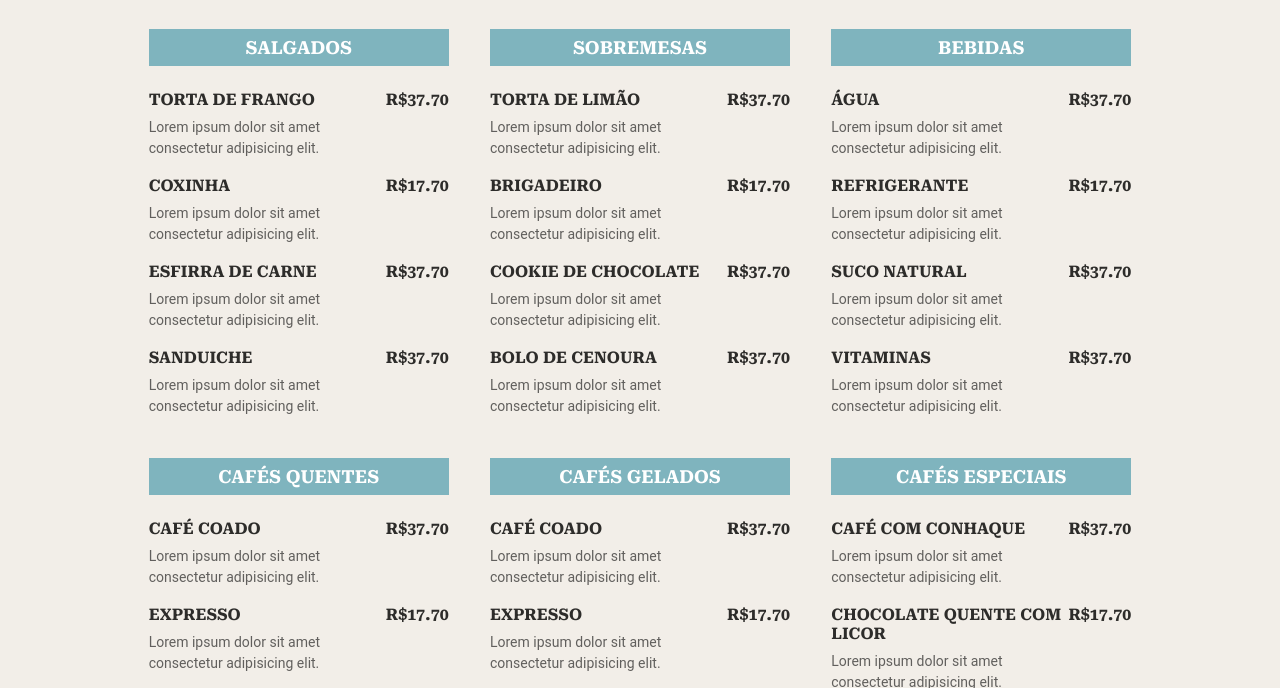
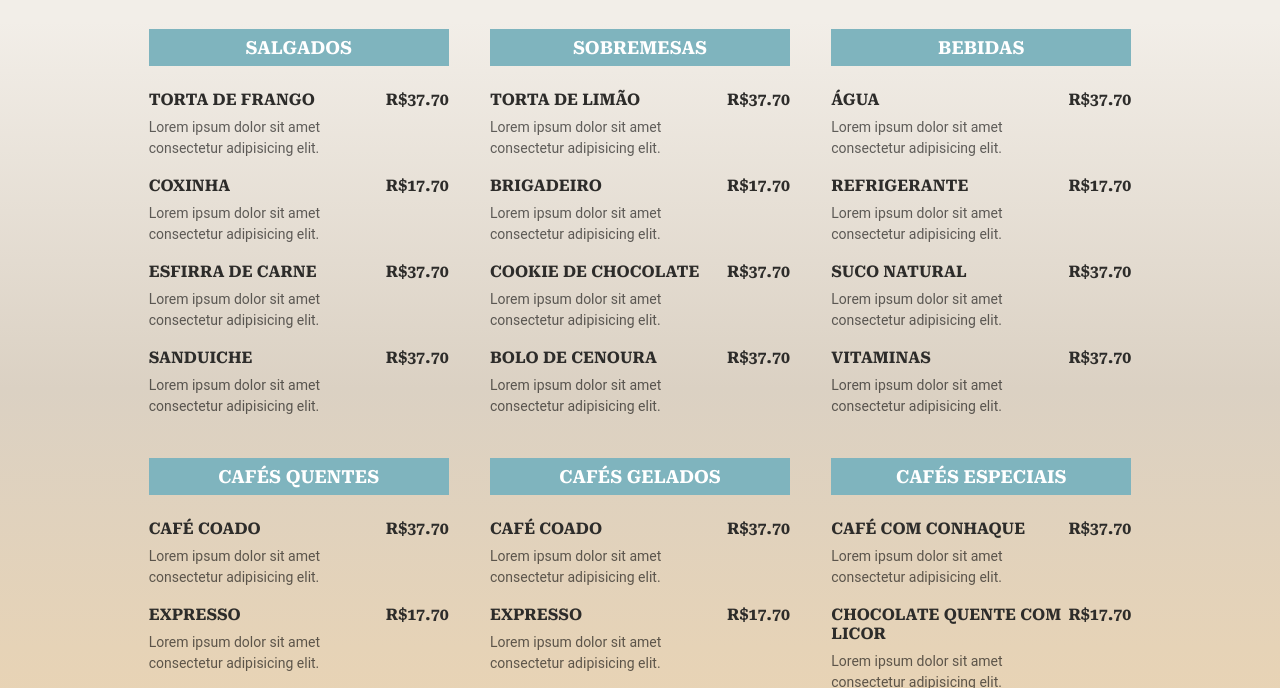
Before and after one commit to renatahortense/menu-simples, a plain HTML site: page index.html in a window 1280 px wide. Shown: the part 88-776 px from the top of the page. Drawn offline with Linux system fonts and the light colour scheme.

Commit message:
alteração do background

```diff
--- a/style.css
+++ b/style.css
@@ -4,7 +4,8 @@
 }
 
 body {
-  background-color: #F2EEE8;
+  background: rgb(242,238,232);
+  background: linear-gradient(180deg, rgba(242,238,232,1) 11%, rgba(219,209,195,1) 48%, rgba(241,213,171,1) 100%);
   font-family: 'Roboto', sans-serif;
 }
 
```
